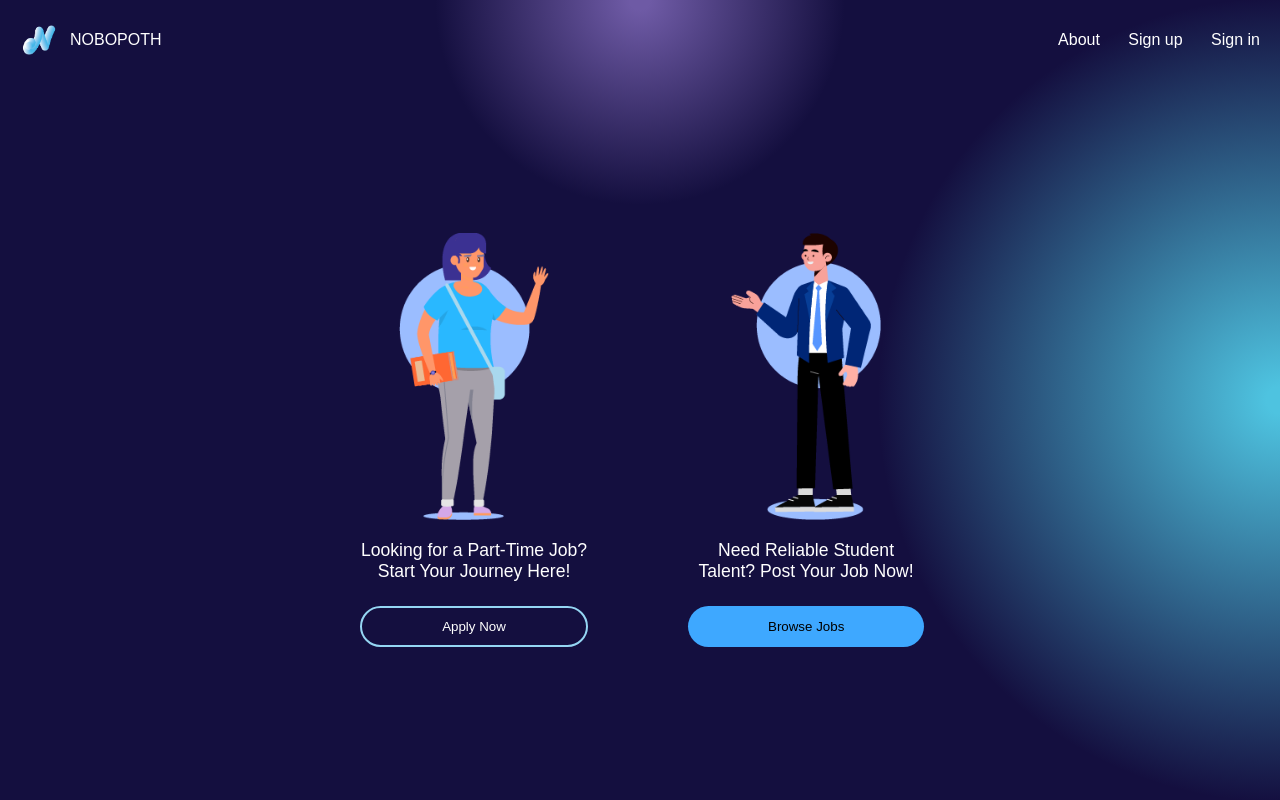
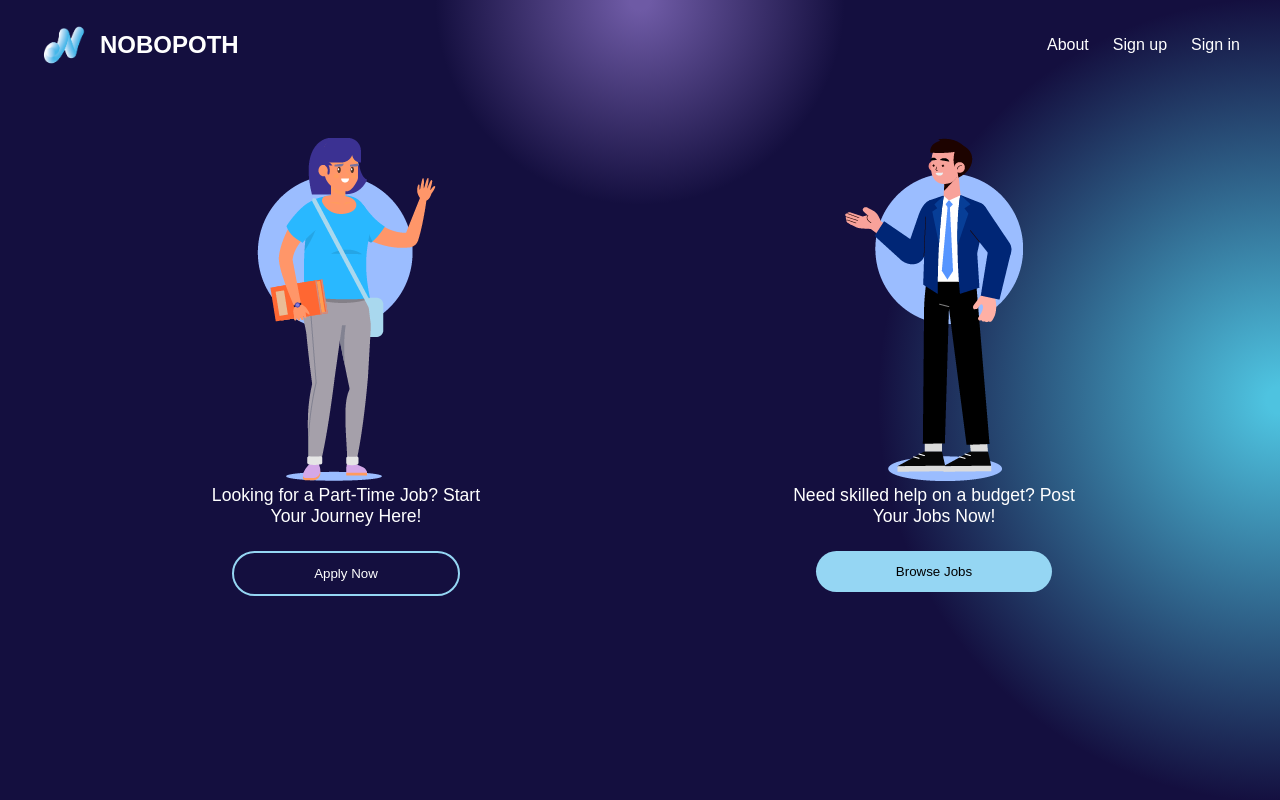
Before and after one commit to Mahmoud-Hussain/NOPOPOTH, a PHP site: page / in a window 1280 px wide. Run offline with PHP 8.4, Linux system fonts and the light colour scheme.

Commit message:
2nd update
changed the alignment and some designs

```diff
--- a/index.html
+++ b/index.html
@@ -5,6 +5,7 @@
     <meta charset="UTF-8">
     <meta name="viewport" content="width=device-width, initial-scale=1.0">
     <title>Nobopoth</title>
+    <link rel="icon" href="logo.png">
     <link rel="stylesheet" href="styles.css">
 </head>
 
@@ -30,7 +31,7 @@
             </div>
             <div class="cardright">
                 <img src="student2.png" alt="Job Poster" class="illustration">
-                <p>Need Reliable Student Talent? Post Your Job Now!</p>
+                <p>Need skilled help on a budget? Post Your Jobs Now!</p>
                 <button>Browse Jobs</button>
             </div>
         </main>
--- a/styles.css
+++ b/styles.css
@@ -4,27 +4,20 @@
   padding: 0;
   box-sizing: border-box;
 }
-  .logo {
-    width: 50px; /* Adjust the width to your desired size */
-    height: auto; /* Maintains the aspect ratio */
-    margin-right: 10px;
-    object-fit: contain; /* Ensures the image fits properly within the specified width */
-}
 
 body {
   font-family: 'Arial', sans-serif;
   background: radial-gradient(circle at top, #6E5AA5 1%, transparent 20%),
               radial-gradient(circle at right, #4EC3E0 1%, transparent 30%),
-              #140F3F; /* Fallback solid background */
+              #140F3F;
   color: #ffffff;
-  margin: 0;
-  padding: 0;
-  height: 100vh; /* Ensures it covers the full viewport */
-  background-size: cover;
-  background-attachment: fixed; /* Keeps the gradient fixed on scroll */
+  height: 100vh;
+  background-attachment: fixed;
 }
 
 .container {
+  max-width: 1200px; /* Set a fixed width */
+  margin: 0 auto; /* Center the container */
   display: flex;
   flex-direction: column;
   min-height: 100vh;
@@ -34,42 +27,33 @@ body {
   display: flex;
   justify-content: space-between;
   align-items: center;
-    padding: 20px;
-    color: white;
+  padding: 20px 0;
+  width: 100%;
 }
 
 .logo-container {
   display: flex;
-    align-items: center; /* Ensures vertical alignment */
+  align-items: center;
+  margin-right: 9rem;
 }
 
 .logo {
-    width: 40px; /* Adjust the size of the logo */
-    height: auto; /* Maintain aspect ratio */
-    margin-right: 10px; /* Add spacing between the logo and text */
+  width: 50px;
+  margin-right: 10px;
 }
 
-.brand-name {
-    font-size: 20px; /* Adjust the font size */
+.site-name {
+  font-size: 1.5rem;
   font-weight: bold;
   color: white;
 }
 
-.brand-name {
-    font-size: 20px; /* Adjust the font size */
-    font-weight: bold;
-    color: white;
-}
-
-
-  .navbar .logo {
-    font-size: 1.5rem;
-    font-weight: bold;
-    color: #ffffff;
+.navbar nav {
+  display: flex;
+  gap: 1.5rem; /* Add spacing between nav items */
 }
 
 .navbar nav a {
-    margin-left: 1.5rem;
   text-decoration: none;
   color: #ffffff;
 }
@@ -77,33 +61,22 @@ body {
 .main-content {
   display: flex;
   justify-content: center;
-    align-items: center;
-    gap: 2rem;
-    padding: 3rem 2rem;
+  gap: 18rem;
   flex: 1;
+  padding: 3rem 0;
 }
 
-  .cardright{
+.cardleft, .cardright {
   text-align: center;
-    padding: 2rem;
   width: 300px;
-
-
 }
 
-  .cardright img {
-    width: 150px;
-    margin-bottom: 1rem;
-  }
-
-  .cardright p {
+.cardleft p, .cardright p {
   font-size: 1.1rem;
   margin-bottom: 1.5rem;
 }
 
-  .cardright button {
-    background: #3ea8ff;
-    color: #000000;
+.cardleft button, .cardright button {
   border: none;
   padding: 0.8rem 5rem;
   border-radius: 50px;
@@ -111,57 +84,21 @@ body {
   white-space: nowrap;
 }
 
-  .cardright button:hover {
-    background:#a3c6f3;
-
-  }
-
-  .cardleft{
-    text-align: center;
-    padding: 2rem;
-    width: 300px;
-  }
-
-  .cardleft img {
-    width: 150px;
-    margin-bottom: 1rem;
-  }
-
-  .cardleft p {
-    font-size: 1.1rem;
-    margin-bottom: 1.5rem;
-  }
-
 .cardleft button {
   background: #140F3F;
   color: #ffffff;
   border: 2px solid #95D6F3;
-    padding: 0.7rem 5rem;
-    border-radius: 50px;
-    cursor: pointer;
-    white-space: nowrap;
 }
 
 .cardleft button:hover {
   background: #2c82cc;
 }
-  .newsletter form {
-    display: flex;
-    gap: 0.5rem;
+
+.cardright button {
+  background: #95D6F3;
+  color: #000000;
 }
 
-  .newsletter input {
-    padding: 0.5rem;
-    border-radius: 5px;
-    border: 1px solid #3ea8ff;
-    outline: none;
+.cardright button:hover {
+  background: #a3c6f3;
 }
-
-  .newsletter button {
-    background: #3ea8ff;
-    color: #ffffff;
-    border: none;
-    padding: 0.5rem 1rem;
-    border-radius: 5px;
-    cursor: pointer;
-  }
```
Also changed, not shown: signin_webpage.html (added, +32 -0 lines), styles_signin_webpage.css (added, +95 -0 lines), card.svg (added), student2.png. Lines whose indentation alone changed are shown as unchanged.
